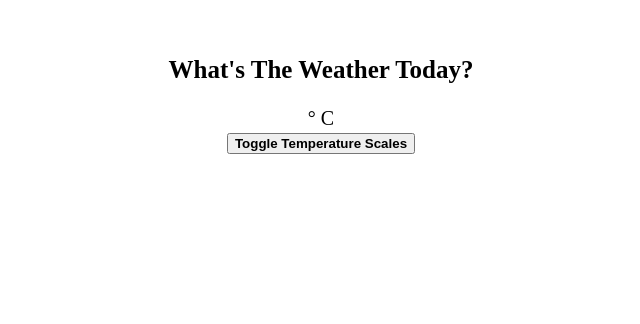
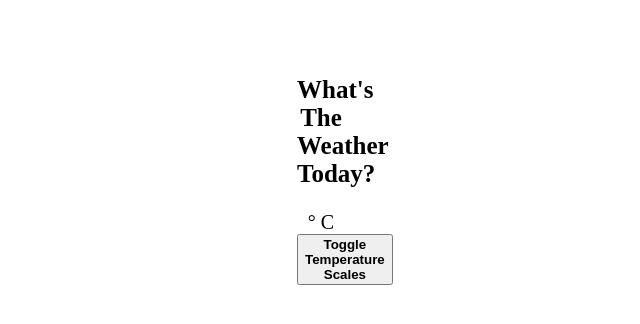
Before and after one commit to rarrunategu1/Weather_API, a plain HTML site: page index.html in a window 1280 px wide. Shown: the part 124-448 px from the top of the page, without its empty margins (319-959 px from the left). Drawn offline with Linux system fonts and the light colour scheme.

```diff
--- a/index.html
+++ b/index.html
@@ -12,8 +12,11 @@
         }
         .container {
             text-align: center;
-            margin-top: 180px;
             font-size: 20px;
+            padding: 20px 8px 20px 8px;
+            border-radius: 10%;
+            background-color: white;
+            margin: 180px 600px 0px 600px;
 
         }
         #title {
```
